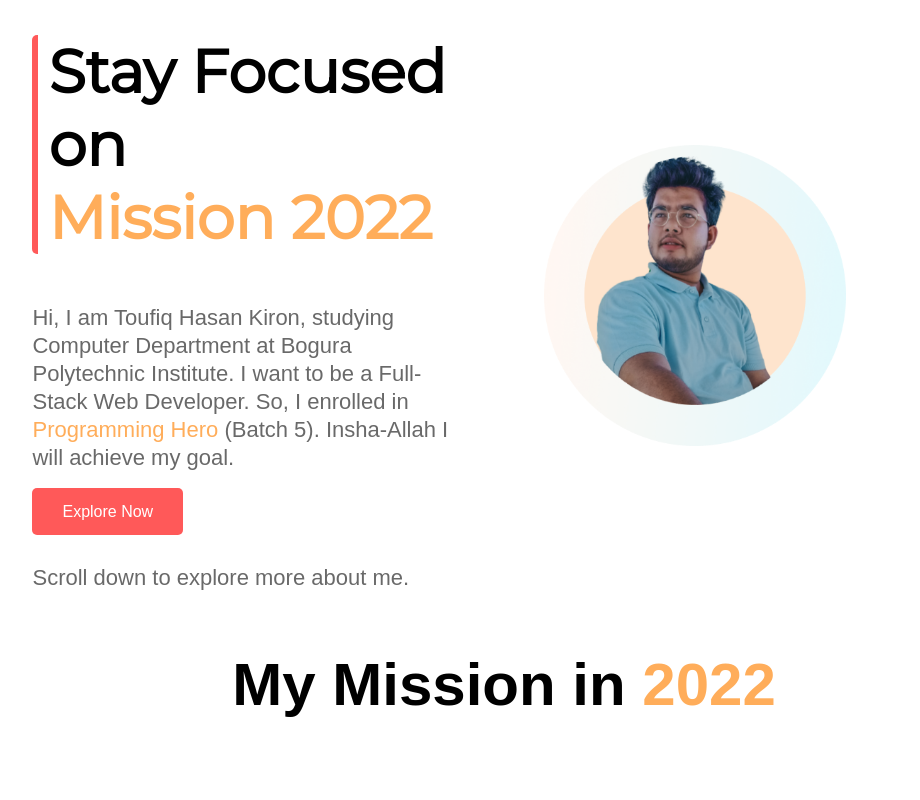
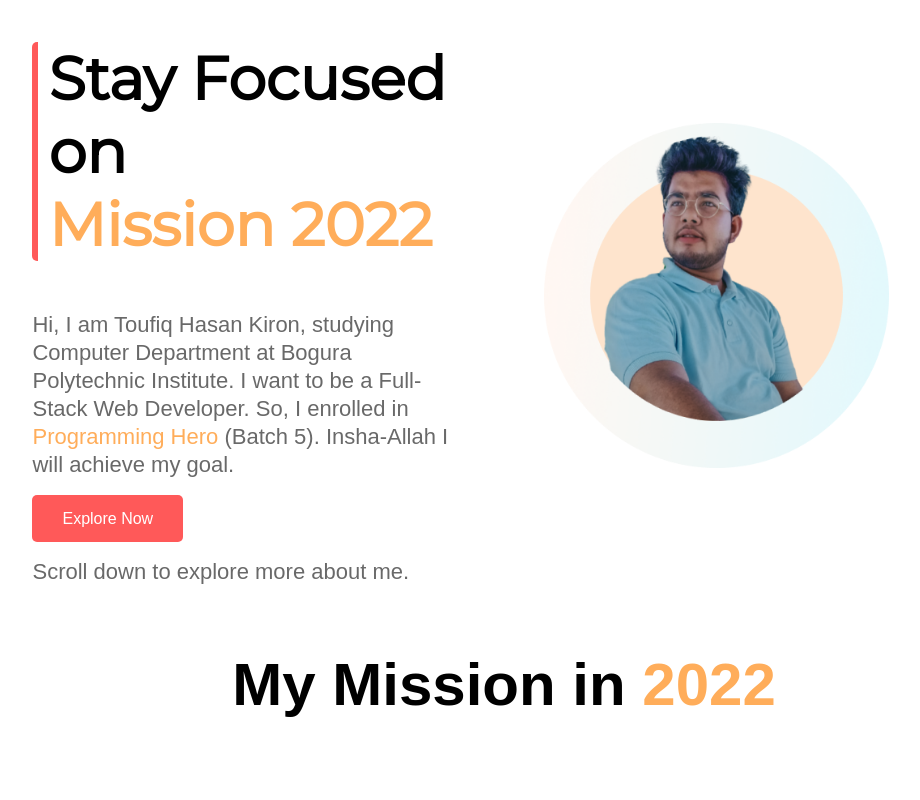
Before and after one commit to kiron0/mission2022, a plain HTML site: page index.html in a window 1280 px wide. Shown: the top 800 px of the page, without its empty margins (136-1056 px from the left). Drawn offline with Linux system fonts and the light colour scheme.

Commit message:
sizing images

```diff
--- a/style.css
+++ b/style.css
@@ -12,7 +12,7 @@ h1 {
 }
 
 .header-para{
-  margin-top: 10%;
+  margin-top: 7%;
 }
 
 .para-text{
@@ -57,7 +57,7 @@ p {
 }
 
 .half-width img {
-  width: 70%;
+  width: 80%;
   margin-top: 5px;
   margin-bottom: 10px;
 }
```
